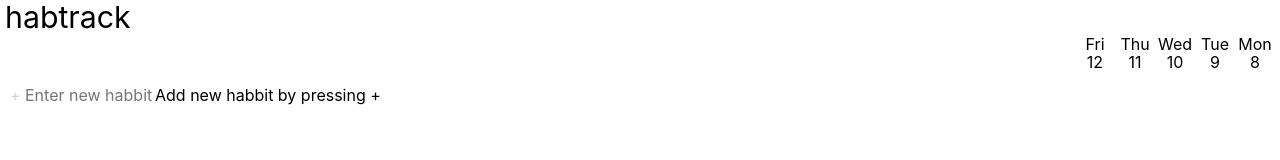
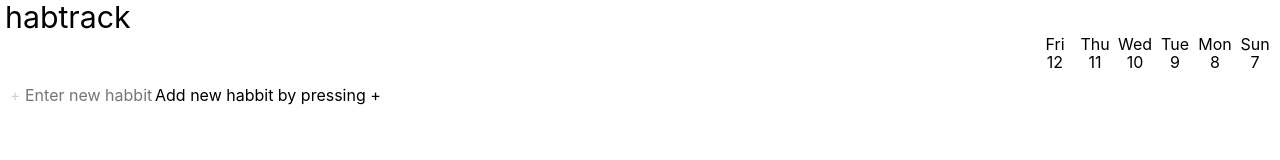
Before and after one commit to viliusddd/habtrack, a Vue app in the folder habtrack/: page / in a window 1280 px wide. Shown: the top 160 px of the page. Built offline with nearby package versions, Linux system fonts and the light colour scheme.

Commit message:
Refactor DaysPanel to use array of Date objects

```diff
--- a/habtrack/src/App.vue
+++ b/habtrack/src/App.vue
@@ -14,7 +14,7 @@ habbitsStore.fill()
     <p class="logo">habtrack</p>
     <div class="wrapper">
       <div class="days-container">
-        <DaysPanel :days="habbitsStore.numOfDays" />
+        <DaysPanel />
       </div>
       <div class="habbits-container" v-for="habbit in habbitsStore.habbits" :key="habbit.id">
         <HabbitPanel :habbit />
--- a/habtrack/src/components/DaysPanel.vue
+++ b/habtrack/src/components/DaysPanel.vue
@@ -1,23 +1,16 @@
 <script setup>
-import { defineProps } from 'vue'
+import { useHabbitsStore } from '@/stores/HabbitsStore'
 
-defineProps({
-  days: Number
-})
-const todayDate = new Date()
+const habbitsStore = useHabbitsStore()
 
-const monthDay = num => todayDate.getDate() - num
-const weekDay = num => {
-  const prevDay = new Date()
-  prevDay.setDate(todayDate.getDate() - num)
-  return prevDay.toLocaleDateString('us', { weekday: 'short' })
-}
+const toWeekDay = dateObj => dateObj.toLocaleDateString('us', { weekday: 'short' })
+const toMonthDay = dateObj => dateObj.getDate()
 </script>
 
 <template>
-  <div class="day" v-for="(_, index) in days" :key="index">
-    <div class="day__week-day">{{ weekDay(index) }}</div>
-    <div class="day__date">{{ monthDay(index) }}</div>
+  <div class="day" v-for="(day, index) in habbitsStore.arrayOfDates" :key="index">
+    <div class="day__week-day">{{ toWeekDay(day) }}</div>
+    <div class="day__date">{{ toMonthDay(day) }}</div>
   </div>
 </template>
 <style scoped>
--- a/habtrack/src/stores/HabbitsStore.js
+++ b/habtrack/src/stores/HabbitsStore.js
@@ -37,7 +37,29 @@ export const useHabbitsStore = defineStore('HabbitsStore', () => {
     }
   })
 
+  const getDateFromNum = num => {
+    const todayDate = new Date()
+    const prevDay = new Date()
+    prevDay.setDate(todayDate.getDate() - num)
+    return prevDay
+  }
+
   const numOfDays = ref(5)
 
-  return { habbits, add, fill, newId, numOfDays }
+  const arrayOfDates = computed(() => getDaysArray(getDateFromNum(numOfDays.value), new Date()))
+
+  /**
+   * @param {*} prevDay - the farthest day shown in app
+   * @param {*} today
+   * @return {Date[]} - array of Date obj (days) from the closest to farthest.
+   */
+  function getDaysArray(prevDay, today) {
+    const arr = []
+    for (let day = today; day >= prevDay; day.setDate(day.getDate() - 1)) {
+      arr.push(new Date(day))
+    }
+    return arr
+  }
+
+  return { habbits, add, fill, newId, numOfDays, arrayOfDates }
 })
```
